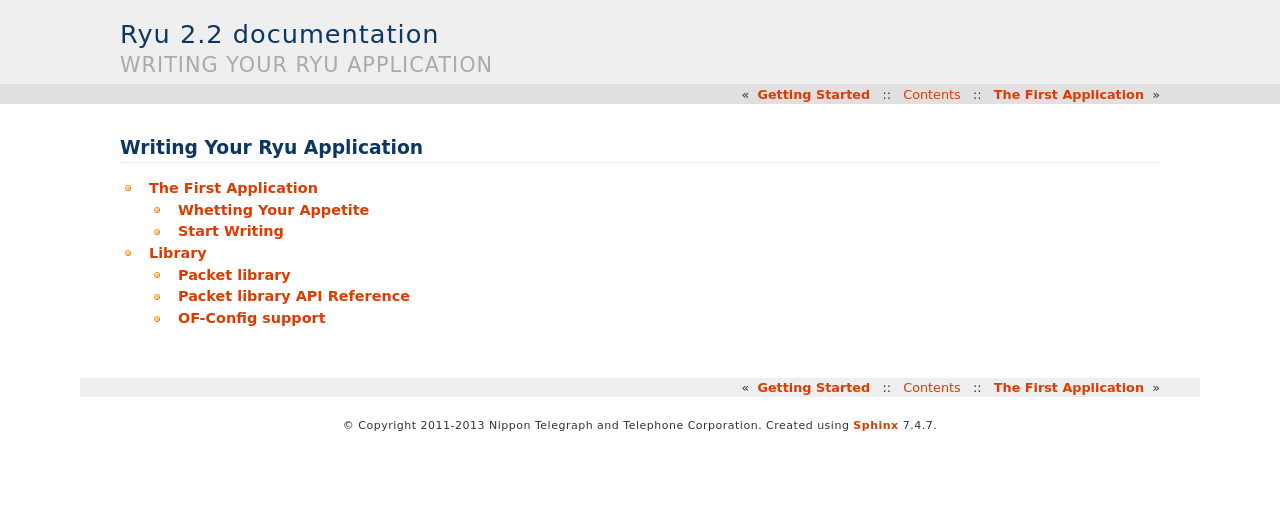
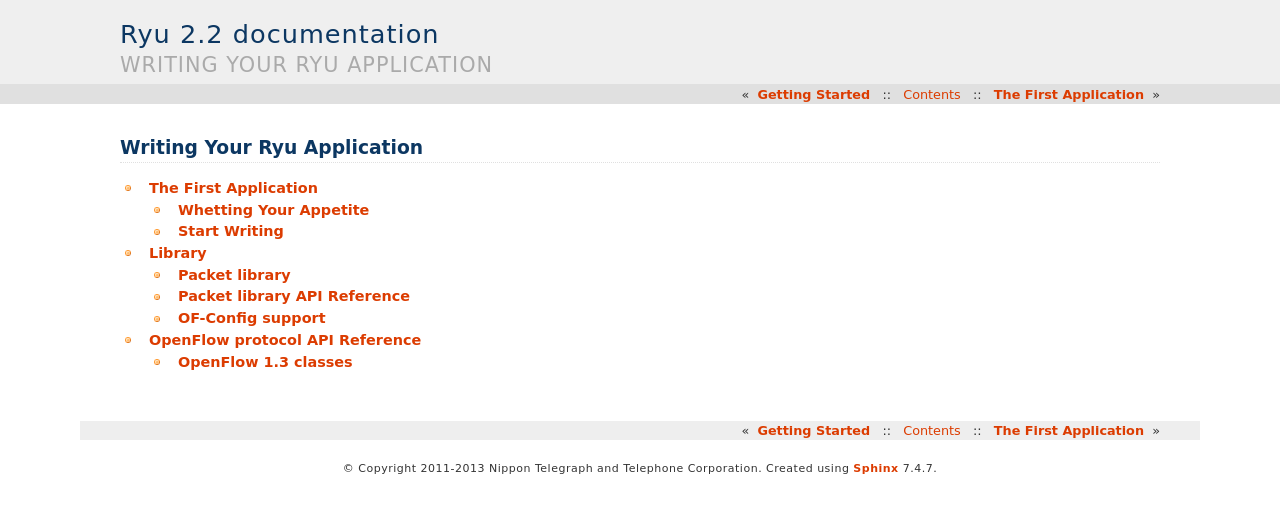
Before and after one commit to faucetsdn/ryu, a Sphinx documentation site: the page built from doc/source/developing.rst, in a window 1280 px wide. Shown: the top 513 px of the page. Built offline with Sphinx 7.4.7, drawn with Linux system fonts in a browser that asks for light colours.

Commit message:
doc: add reference for ofproto api document
Signed-off-by: Yoshihiro Kaneko <ykaneko0929@gmail.com>
Signed-off-by: FUJITA Tomonori <fujita.tomonori@lab.ntt.co.jp>

```diff
--- a/doc/source/developing.rst
+++ b/doc/source/developing.rst
@@ -7,3 +7,4 @@
 
    writing_ryu_app.rst
    library.rst
+   ofproto_ref.rst
--- /dev/null
+++ b/doc/source/ofproto_ref.rst
@@ -0,0 +1,9 @@
+*******************************
+OpenFlow protocol API Reference
+*******************************
+
+OpenFlow 1.3 classes
+====================
+
+.. automodule:: ryu.ofproto.ofproto_v1_3_parser
+   :members:
```
